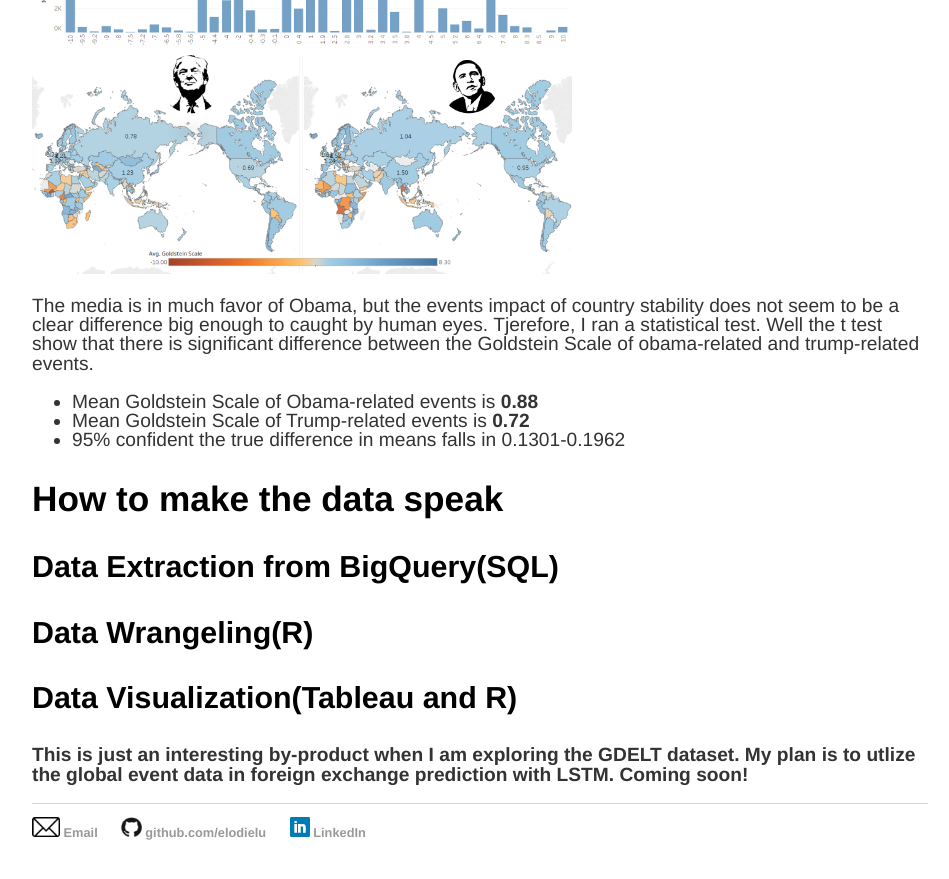
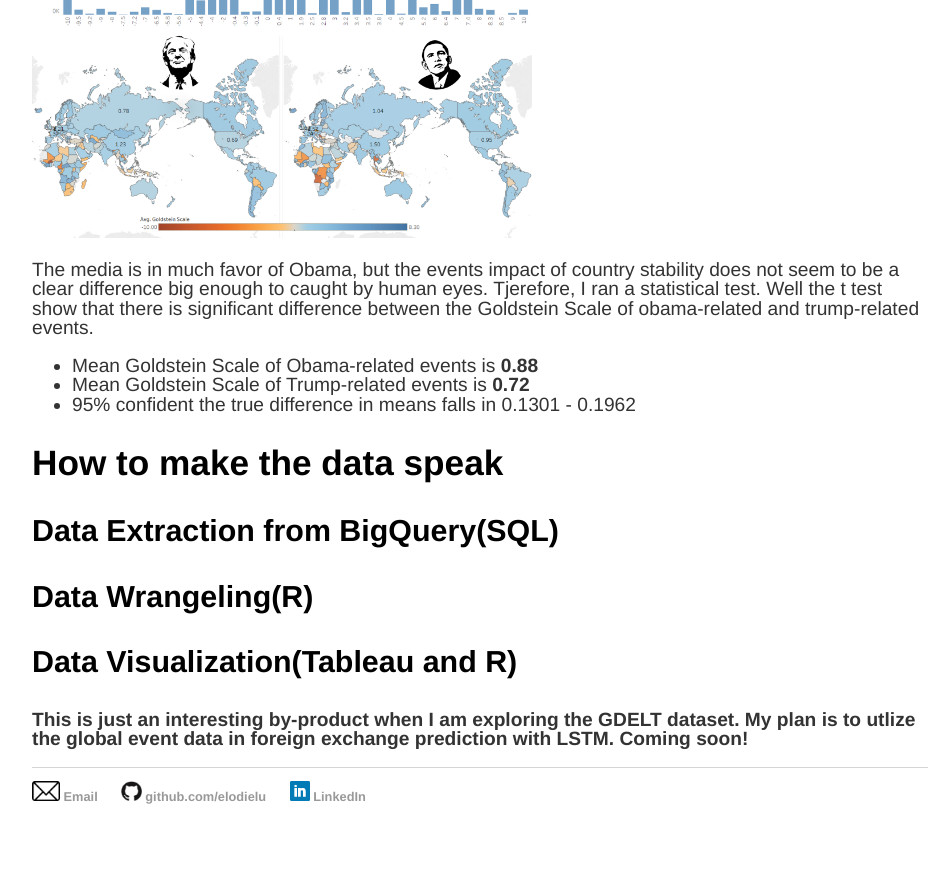
Before and after one commit to elodielu/elodielu.github.io, a Jekyll site: the page built from _posts/2018-04-19-text-analysis-media.md, in a window 1280 px wide and 900 px high, scrolled down 3510 px. Shown: the top 879 px of the window, without its empty margins (160-1109 px from the left). Built offline with Jekyll 4.4.1, drawn with Linux system fonts in a browser that asks for light colours.

Commit message:
Update 2018-04-19-text-analysis-media.md

```diff
--- a/_posts/2018-04-19-text-analysis-media.md
+++ b/_posts/2018-04-19-text-analysis-media.md
@@ -47,12 +47,12 @@ Average “tone” of all documents containing one or more mentions of this even
 
 **Goldstein Scale** captures the theoretical potential impact that type of event will have on the stability of a country. When events happended around the world involve Trump or Obama, what's the impact on the country?
 
-<img src="https://elodielu.github.io/picture/gscore.png" width = "540">    <img src="https://elodielu.github.io/picture/gscore2.png" width = "540">
+<img src="https://elodielu.github.io/picture/gscore.png" width = "500">    <img src="https://elodielu.github.io/picture/gscore2.png" width = "500">
 
 The media is in much favor of Obama, but the events impact of country stability does not seem to be a clear difference big enough to caught by human eyes. Tjerefore, I ran a statistical test. Well the t test show that there is significant difference between the Goldstein Scale of obama-related and trump-related events.
 * Mean Goldstein Scale of Obama-related events is **0.88**
 * Mean Goldstein Scale of Trump-related events is **0.72**
-* 95% confident the true difference in means falls in  0.1301-0.1962
+* 95% confident the true difference in means falls in  0.1301 - 0.1962
 
 ## How to make the data speak
 ### Data Extraction from BigQuery(SQL)
```
